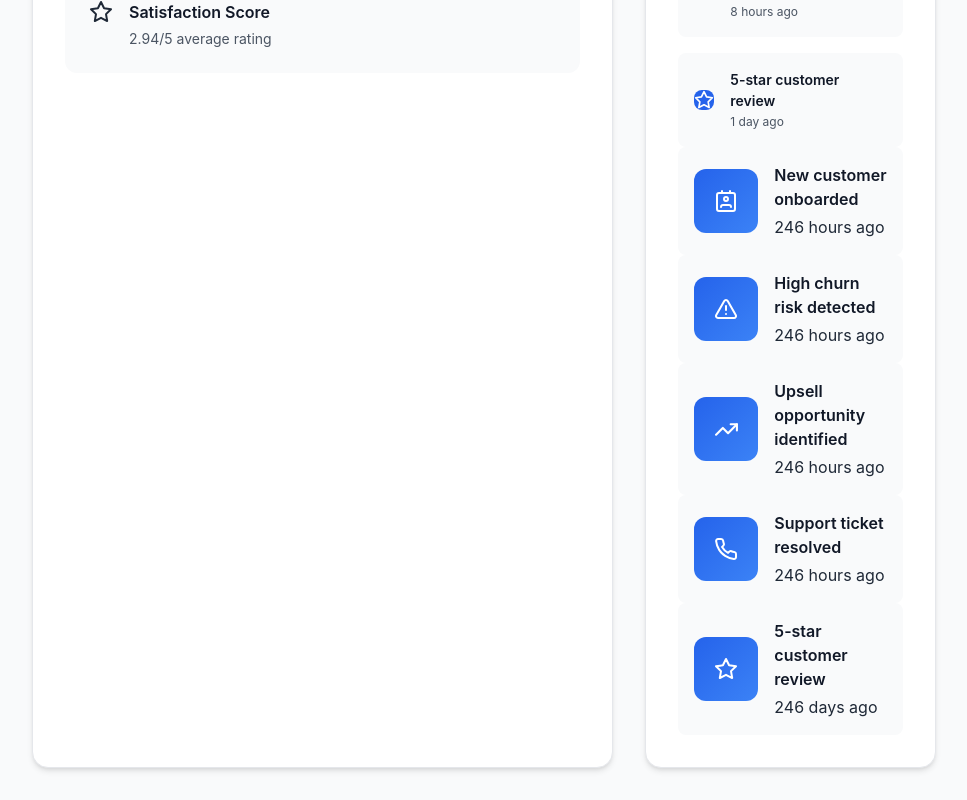
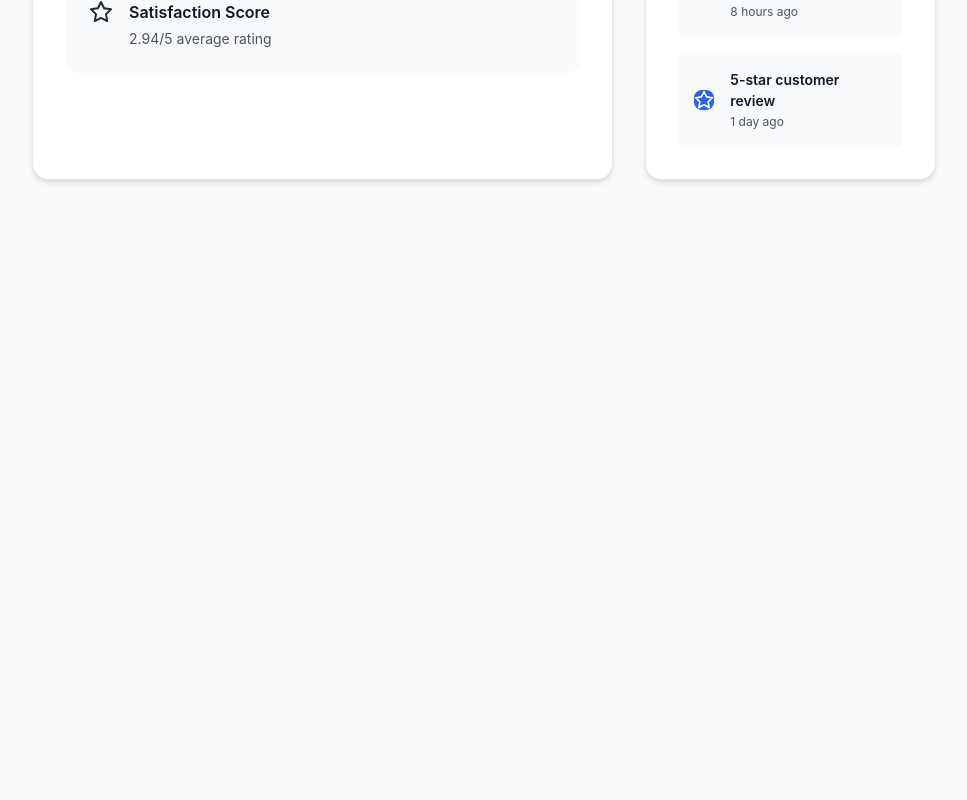
Before and after one commit to SAMSDP/Potential_Customers_for_Upcell, a React (Vite) app in the folder Frontend/: page / in a window 1280 px wide. Shown: the part 1633-2433 px from the top of the page, without its empty margins (296-1263 px from the left). After the commit the page ends 1845 px from the top, so only its background shows below. Built offline with nearby package versions, Linux system fonts and the light colour scheme.

Commit message:
Remove static activity items from Dashboard
Deleted hardcoded activity items from the Dashboard page to clean up the UI. Also added chart.js and react-chartjs-2 dependencies for future charting features.

```diff
--- a/Frontend/package.json
+++ b/Frontend/package.json
@@ -12,8 +12,10 @@
   },
   "dependencies": {
     "axios": "^1.11.0",
+    "chart.js": "^4.5.0",
     "lucide-react": "^0.344.0",
     "react": "^18.3.1",
+    "react-chartjs-2": "^5.3.0",
     "react-dom": "^18.3.1",
     "react-router-dom": "^7.8.2"
   },
--- a/Frontend/src/pages/Dashboard.jsx
+++ b/Frontend/src/pages/Dashboard.jsx
@@ -230,41 +230,6 @@ const Dashboard = () => {
                   </div>
                 ))}
               </div>
-              <div className="activity-item">
-                  <div className="stat-icon blue"><LucideContact /></div>
-                  <div>
-                    <h4>New customer onboarded</h4>
-                    <p>{stats.openTickets} hours ago</p>
-                  </div>
-              </div>
-              <div className="activity-item">
-                  <div className="stat-icon blue"><AlertTriangle /></div>
-                  <div>
-                    <h4>High churn risk detected</h4>
-                    <p>{stats.openTickets} hours ago</p>
-                  </div>
-              </div>
-              <div className="activity-item">
-                  <div className="stat-icon blue"><TrendingUp size={25}/></div>
-                  <div>
-                    <h4>Upsell opportunity identified</h4>
-                    <p>{stats.openTickets} hours ago</p>
-                  </div>
-              </div>
-              <div className="activity-item">
-                  <div className="stat-icon blue"><Phone /></div>
-                  <div>
-                    <h4>Support ticket resolved</h4>
-                    <p>{stats.openTickets} hours ago</p>
-                  </div>
-              </div>
-              <div className="activity-item">
-                  <div className="stat-icon blue"><Star /></div>
-                  <div>
-                    <h4>5-star customer review</h4>
-                    <p>{stats.openTickets} days ago</p>
-                  </div>
-              </div>
             </div>
           </div>
         </div>
```
Also changed, not shown: 1 other file (tests, documents, lock files or other folders).
